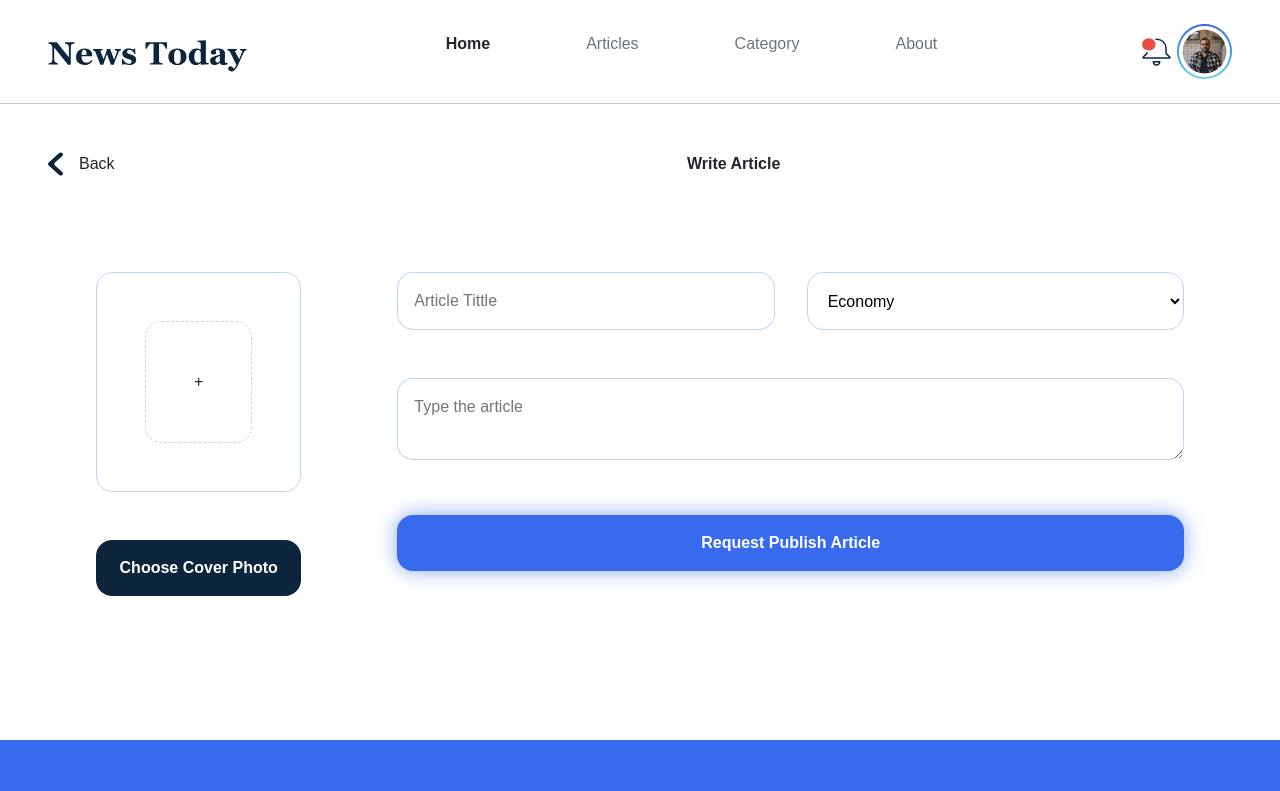
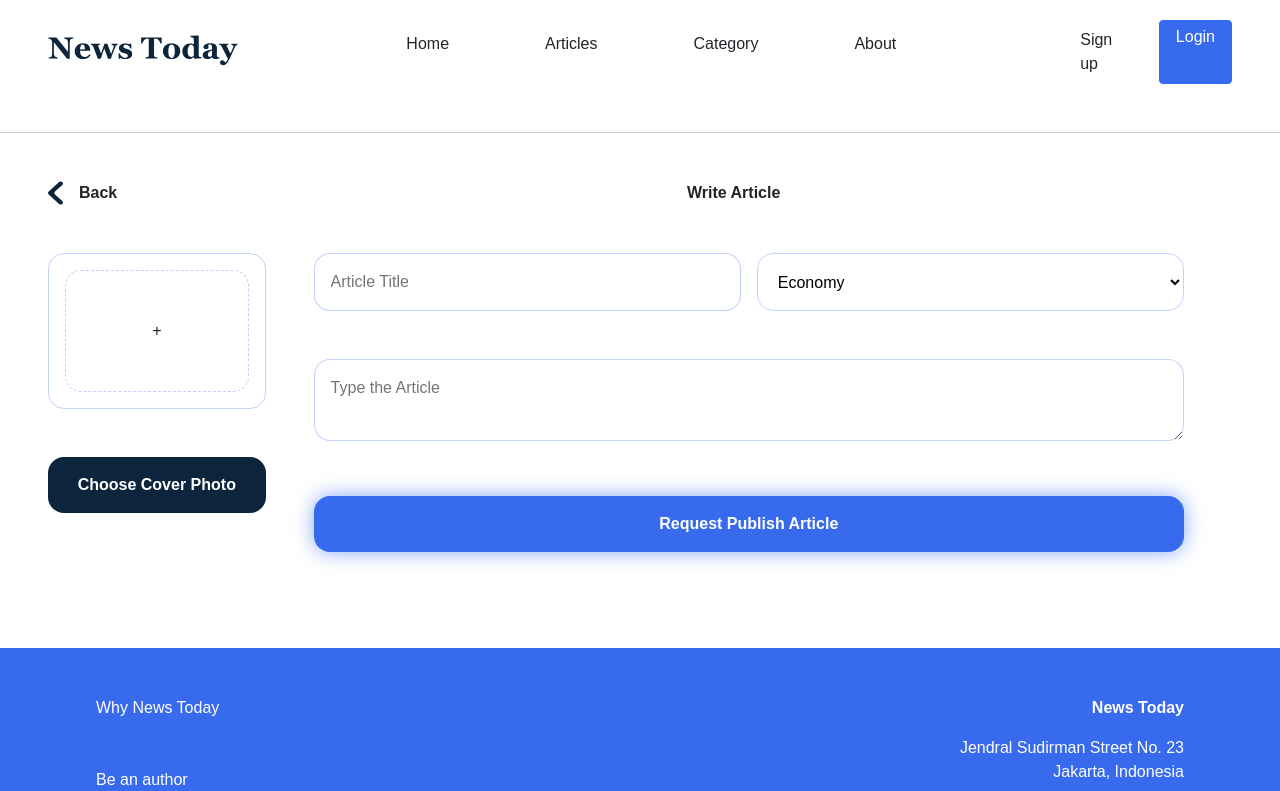
Before and after one commit to vigarp/newsapp-frontend, a Next.js app: page /main/writearticle in a window 1280 px wide. Shown: the top 791 px of the page. Built offline with nearby package versions, Linux system fonts and the light colour scheme.

Commit message:
refactoring writearticle

```diff
--- a/src/pages/main/writearticle.js
+++ b/src/pages/main/writearticle.js
@@ -1,104 +1,38 @@
-import NavbarLogin from "../../components/NavbarLogin"
-import Footer from "../../components/Footer"
 import Head from "next/head"
 import Image from "next/image"
+import Navbar from "../../components/Navbar"
+import Footer from "../../components/Footer"
 import styles from "../../styles/Writearticle.module.css"
-import { useState } from "react/cjs/react.development"
-import axios from "axios"
 
-
-const WriteArticle = () => {
-    const [showModal, setShowModal] = useState(false);
-    const [getFormPic, setGetFormPic] = useState({});
-
-    const [showPicData, setShowPicData] = useState();
-
-    const [formDataPicTemp, setFormDataPicTemp] = useState({
-        picture: ""
-    })
-    const formDataPic = new URLSearchParams()
-    formDataPic.append("picture", formDataPicTemp.picture[0])
-
-    const [formArticle, setFormArticle] = useState({
-        picture: '',
-        title: '',
-        category: '',
-        type: ''
-    })
-
-    const handleChangeForm = (e) => {
-        setFormArticle({
-            ...formArticle,
-            [e.target.name]: e.target.value
-        })
-    }
-
-    const handleClick = () => {
-        axios.post(`${process.env.NEXT_PUBLIC_APP_URL_BACKEND}/articles`,
-                {
-                    id_user: 669,
-                    publisher: "Ismail",
-                    header: "lorem ipsumess",
-                    title: formArticle.title,
-                    category: formArticle.category,
-                    body: formArticle.type,
-                    attachment: formArticle.picture
-                })
-                .then((res) => {
-                    const postMessage = res.data.message
-                    alert(postMessage)
-                })
-                .catch((err) => {
-                    setLoading(false)
-                    console.log(err)
-                    if (err.response.status === 403) {
-                        alert(err.response.data.message)
-                    } else {
-                        alert('Internal Server Error')
-                    }
-                })
-    }
-
-    const openModal = (param) => {
-        setShowModal(param)
-    }
-
-    const picData = (data) => {
-        setShowPicData(data)
-    }
-
+const writearticle = () => {
     return (<>
         <Head>
             <title>Write Article - NewsApp</title>
         </Head>
-        <NavbarLogin />
-        <div className={`d-flex m-5`}>
+        <Navbar />
+        <section className={`section-navigation`}>
+            <div className={`m-5 d-flex`}>
                 <Image src={require("../../assets/icons/icon-back-writearticle.svg").default} alt="" />
-            <div className={`mx-3 w-50`}>Back</div>
+                <div className={`fw-bold mx-3 w-50`}>Back</div>
                 <div className={`fw-bold`}>Write Article</div>
             </div>
-        <div className={`d-flex m-5`}>
-            <div className={`w-25 mx-5 my-5 photoSidebar`}>
-                <div className={`p-5 text-center ${styles.boxCoverPhoto}`}>
-                    {formArticle.picture ? (
-                        <Image src={formArticle.picture} height={200} width={200} alt="" />
-                    ) : (
-                        <div className={`p-5 ${styles.innerBorderPhoto}`}>+</div>
-                    )}
-
+        </section>
+        <section className={`section-form-article`}>
+            <div className={`m-5 d-flex h-100`}>
+                <div className={`w-25`}>
+                    <div className={`p-3 ${styles.boxCoverPhoto}`}>
+                        <div className={`text-center p-5 ${styles.innerBorderPhoto}`}>+</div>
                     </div>
-                <div className={`text-white text-center fw-bold px-3 py-3 my-5 ${styles.btnChoosePhoto}`} onClick={() => openModal(true)}>Choose Cover Photo</div>
+                    <div className={`text-white text-center fw-bold px-3 py-3 my-5 ${styles.btnChoosePhoto}`}>Choose Cover Photo</div>
                 </div>
-            <div className={`w-100 mx-5 articleSection`}>
-                <div className={`d-flex my-5`}>
+                <div className={`w-100 mx-5 form-section`}>
+                    <div className={`d-flex`}>
                         <input
                             type="text"
-                        name="title"
-                        placeholder="Article Tittle"
-                        onChange={handleChangeForm}
-                        value={formArticle.title}
-                        className={`w-50 py-3 px-3 me-3 ${styles.formArticle}`} />
-                    <select className={`w-50 bg-transparent py-3 px-3 ms-3 ${styles.formArticle}`} value={formArticle.category} onChange={handleChangeForm} name="category" aria-label="Default select example">
+                            name="articletitle"
+                            placeholder="Article Title"
+                            className={`w-50 p-3 ${styles.formArticle}`} />
+                        <select className={`w-50 bg-transparent py-3 px-3 ms-3 ${styles.formArticle}`} name="articlecategory" aria-label="Default select example">
                             <option defaultValue="" disabled>Article Category:</option>
                             <option>Economy</option>
                             <option>Politic</option>
@@ -109,36 +43,15 @@ const WriteArticle = () => {
                     </div>
                     <textarea
                         type="text"
-                    name="type"
-                    onChange={handleChangeForm}
-                    value={formArticle.type}
-                    placeholder="Type the article"
-                    className={`w-100 py-3 px-3 ${styles.formArticle}`} />
-                <div onClick={handleClick} className={`text-white text-center fw-bold px-3 py-3 my-5 ${styles.btnRequestPublish}`}>Request Publish Article</div>
+                        name="typearticle"
+                        placeholder="Type the Article"
+                        className={`mt-5 w-100 py-3 px-3 ${styles.formArticle}`} />
+                    <div className={`text-white text-center fw-bold px-3 py-3 my-5 ${styles.btnRequestPublish}`}>Request Publish Article</div>
                 </div>
             </div>
+        </section>
         <Footer />
-        {showModal === true ? (
-            <div className={`${styles.modalWrapper}`}>
-                <div className={`${styles.modalInner}`}>
-                    <div className={`d-flex`}>
-                        <div className={`fw-bold text-muted flex-grow-1`}>Add Picture</div>
-                        <div className={`close-button`} onClick={() => openModal(false)}>X</div>
-                    </div>
-                    <hr />
-                    <div>Select File and upload the picture</div>
-                    <div className={`my-3`}>Change Profile Picture</div>
-                    <input
-                        type="text"
-                        name="picture"
-                        placeholder="Article Picture"
-                        onChange={handleChangeForm}
-                        value={formArticle.picture} />
-                <div className={`w-50 px-5 py-3 text-center my-3 text-white ${styles.btnSubmitPicture}`} onClick={() => openModal(false)} >Submit Picture</div>
-                </div>
-            </div>
-        ) : ('')}
     </>);
 }
 
-export default WriteArticle;
+export default writearticle;
--- a/src/styles/Writearticle.module.css
+++ b/src/styles/Writearticle.module.css
@@ -22,12 +22,14 @@
 .btnChoosePhoto {
     background: #0D253C;
     border-radius: 16px;
+    cursor: pointer;
 }
 
 .btnRequestPublish {
     background: #376AED;
     box-shadow: 0px 0px 20px rgba(55, 106, 237, 0.6);
     border-radius: 16px;
+    cursor: pointer;
 }
 
 .btnSubmitPicture {
```
Also changed, not shown: src/pages/main/index.js (deleted, +0 -9 lines). Lines whose indentation alone changed are shown as unchanged.
